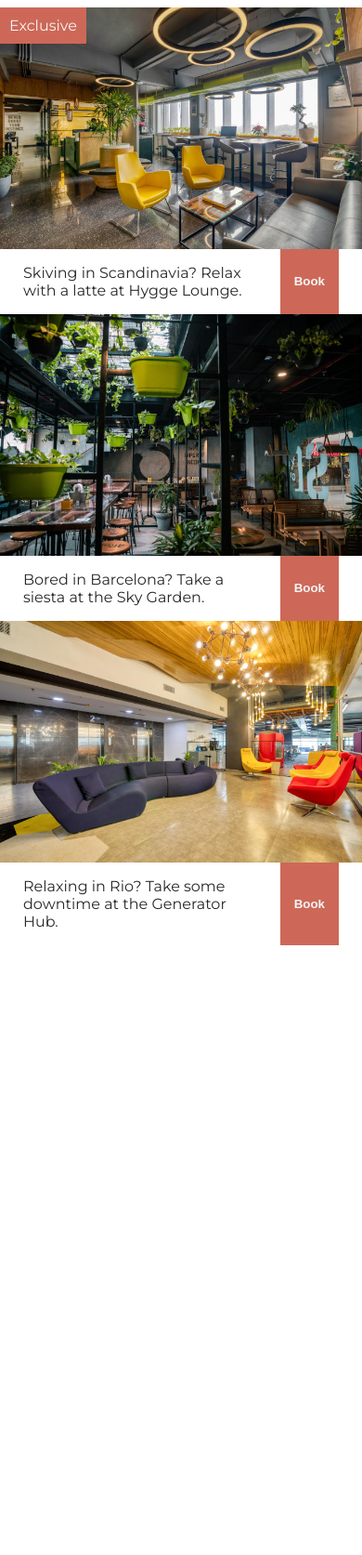
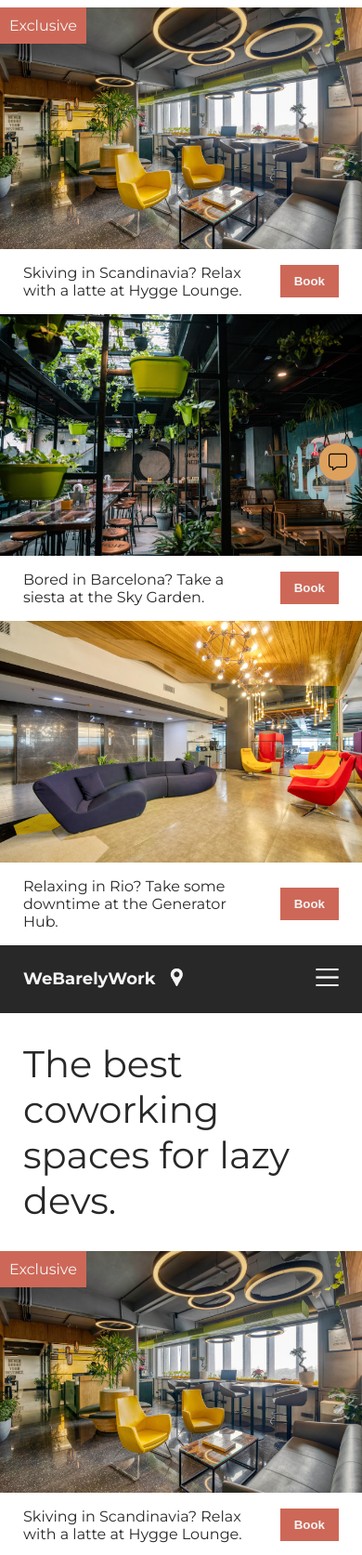
Before and after one commit to gsingh131/coworking-space-site, a website built with Vite: page index.html in a window 390 px wide. Shown: the part 321-1994 px from the top of the page at 93% size. Before the commit the page ends 1338 px from the top, so only its background shows below. Built offline with nearby package versions, Linux system fonts and the light colour scheme.

Commit message:
added image and more styling

```diff
--- a/index.css
+++ b/index.css
@@ -68,6 +68,7 @@ h1 {
 }
 
 button {
+    align-self: center;
     border: none;
     background-color: #cd6858;
     color: whitesmoke;
@@ -75,3 +76,21 @@ button {
     font-weight: 700;
     cursor: pointer;
 }
+
+.chatbox-bg {
+    position: fixed;
+    bottom: 6px;
+    right: 6px;
+    background-color: #dda15e;
+    width: 40px;
+    height: 40px;
+    border-radius: 50%;
+    cursor: pointer;
+    box-shadow: 1px 1px 5px #999;
+    display: flex;
+}
+
+.chatbox-img {
+    margin: auto;
+    width: 50%;
+}
--- a/index.html
+++ b/index.html
@@ -56,5 +56,70 @@
 			</section>
 
 		</main>
+		<div class="chatbox-bg">
+			<img src="images/message.png" class="chatbox-img" alt="chatbox">
+		</div>
+	</body>
+</html><!doctype html>
+<html>
+	<head>
+		<link rel="preconnect" href="https://fonts.googleapis.com">
+		<link rel="preconnect" href="https://fonts.gstatic.com" crossorigin>
+		<link href="https://fonts.googleapis.com/css2?family=Montserrat:wght@400;700&display=swap" rel="stylesheet">
+		<link rel="stylesheet" href="index.css">
+	</head>
+
+	<body>
+		<header>
+			<nav>
+				<ul>
+					<li class="logo">
+						WeBarelyWork
+					</li>
+					<li>
+						<img src="images/pin.png" class="icon" alt="location">
+					</li>
+					<li class="align-right">
+						<img src="images/burger.png" class="icon">
+					</li>
+				</ul>
+			</nav>
+		</header>
+		<main>
+			<section>
+				<h1>The best coworking spaces for lazy devs.</h1>
+			</section>
+
+			<section class="item">
+				<img src="images/hygge.jpg" class="item-img" alt="A smart coworking space">
+				<div class="img-banner">
+					Exclusive
+				</div>
+				<div class="caption">
+					<p>Skiving in Scandinavia? Relax with a latte at Hygge Lounge.</p>
+					<button>Book</button>
+				</div>
+			</section>
+
+			<section class="item">
+				<img src="images/sky-garden.jpg" class="item-img" alt="A coworking space with plants">
+				<div class="caption">
+					<p>Bored in Barcelona? Take a siesta at the Sky Garden.</p>
+					<button>Book</button>
+				</div>
+			</section>
+
+			<section class="item">
+				<img src="images/generator.jpg" class="item-img" alt="A comfortable coworking space">
+				<div class="caption">
+					<p>Relaxing in Rio? Take some downtime at the Generator Hub.</p>
+					<button>Book</button>
+				</div>
+			</section>
+
+		</main>
+		<div class="chatbox-bg">
+			<img src="images/message.png" class="chatbox-img" alt="chatbox">
+		</div>
 	</body>
 </html>
```
Also changed, not shown: images/message.png (added), 2 other files.
